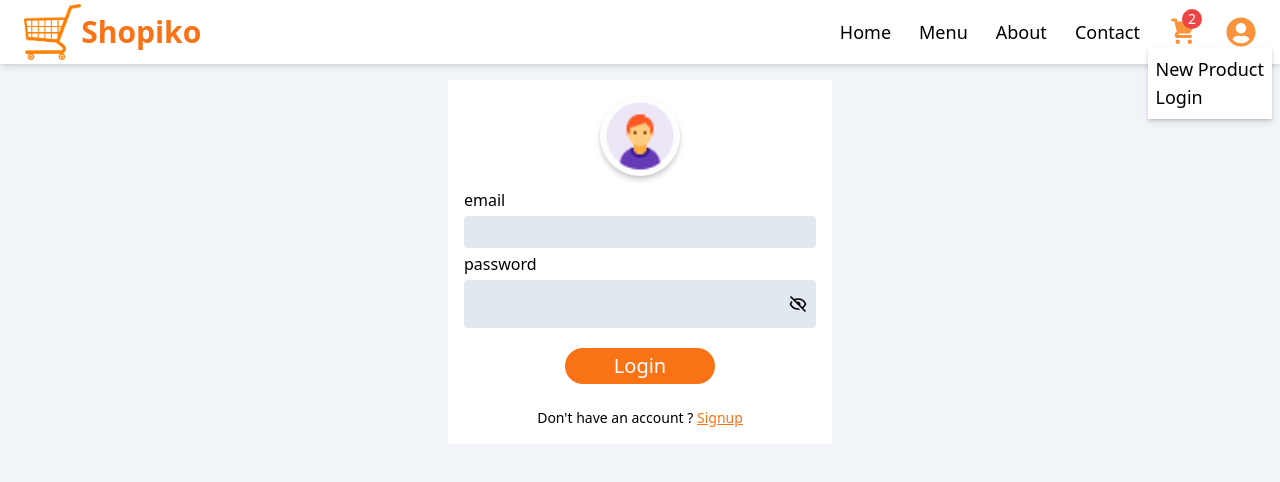
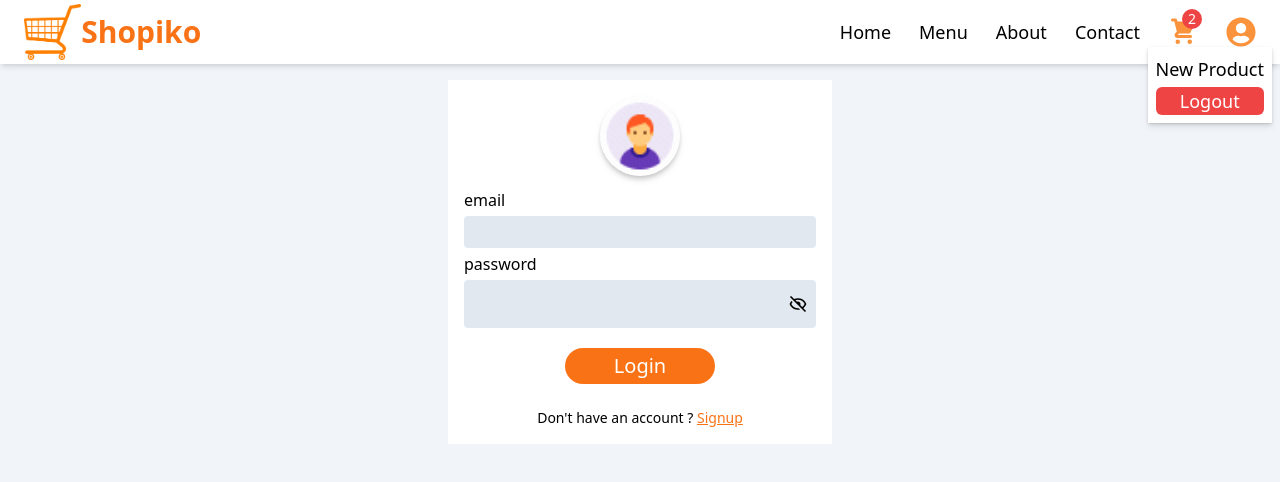
Before and after one commit to krishnadev7/ecom-app, a React (Vite) app in the folder frontend/: page /login in a window 1280 px wide. Both pictures are taken after a click on the element 1241 px from the left and 32 px from the top of the page. Shown: the top 482 px of the page. Built offline with nearby package versions, Linux system fonts and the light colour scheme; no server answers.

Commit message:
added userimage to header if exists

```diff
--- a/frontend/src/components/Header.jsx
+++ b/frontend/src/components/Header.jsx
@@ -3,9 +3,12 @@ import logo from '../assets/cart.png';
 import { HiShoppingCart } from 'react-icons/hi';
 import { FaUserCircle } from 'react-icons/fa';
 import { useState } from 'react';
+import { useSelector } from 'react-redux';
 
 const Header = () => {
   const [showMenu, setShowMenu] = useState(false);
+
+  const {user} = useSelector((state)=>state.user);
 
   const handleChangeMenu = e => {
     e.preventDefault();
@@ -41,10 +44,17 @@ const Header = () => {
             </div>
           </div>
           <div
-            className='text-orange-400 text-3xl cursor-pointer'
+            className='text-orange-400 text-3xl cursor-pointer  '
             onClick={handleChangeMenu}
           >
-            {<FaUserCircle />}
+            {user.profileImage ? (
+              <img
+                src={user.profileImage}
+                className='w-10 h-10 rounded-full overflow-hidden drop-shadow-md'
+              />
+            ) : (
+              <FaUserCircle />
+            )}
             {showMenu && (
               <div className='absolute right-2 text-lg text-black bg-white shadow drop-shadow-md py-2 px-2'>
                 <Link to='newproduct'>
@@ -52,9 +62,15 @@ const Header = () => {
                     New Product
                   </p>
                 </Link>
-                <Link to='login'>
-                  <p className='whitespace-nowrap cursor-pointer'>Login</p>
-                </Link>
+                {user ? (
+                  <Link to='logout'>
+                    <p className='whitespace-nowrap cursor-pointer bg-red-500 hover:bg-red-400 text-white rounded-md text-center mt-1'>Logout</p>
+                  </Link>
+                ) : (
+                  <Link to='login'>
+                    <p className='whitespace-nowrap cursor-pointer'>Login</p>
+                  </Link>
+                )}
               </div>
             )}
           </div>
--- a/frontend/src/pages/Home.jsx
+++ b/frontend/src/pages/Home.jsx
@@ -1,6 +1,8 @@
 import React from 'react'
+import { useSelector } from 'react-redux'
 
 const Home = () => {
+
   return (
     <div>Home</div>
   )
--- a/frontend/src/pages/Login.jsx
+++ b/frontend/src/pages/Login.jsx
@@ -39,14 +39,12 @@ const Login = () => {
         .then(data => {
           dispatch(loginRedux(data));
           toast.success(data.msg);
-          console.log(userData);
         })
         .then(data =>
           setTimeout(() => {
             navigate('/');
-          }, 3000)
+          }, 1000)
         );
-        // console.log(userData);
       // console.log(values);
     },
   });
```
